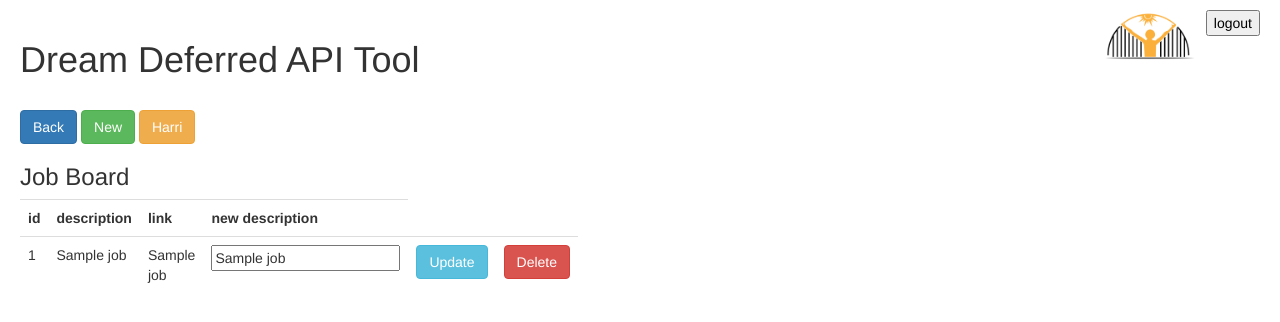
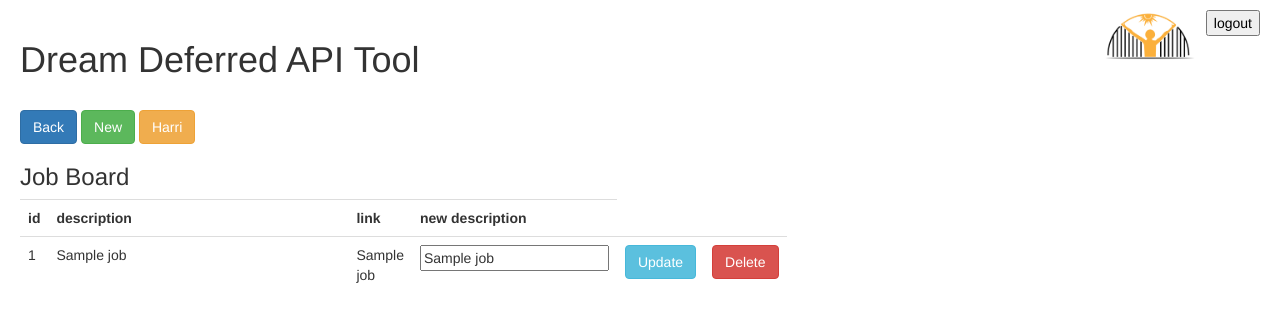
Before and after one commit to Alexico1969/dd_app_api, a Flask app: template templates/job_board.html in a window 1280 px wide. Shown: the top 322 px of the page. Run offline with Flask 2, Linux system fonts and the light colour scheme; the template is opened without the code that fills it: most values are stand-ins (such as "Sample title", 1, 10 or a date in 2020); some libraries are stand-ins or nearby versions.

Commit message:
some cosmetic changes

```diff
--- a/static/style.css
+++ b/static/style.css
@@ -64,3 +64,7 @@ a:hover{
 .container{
     margin-left: -10px;
 }
+
+.mw-300{
+    min-width: 300px;
+}
--- a/templates/job_board.html
+++ b/templates/job_board.html
@@ -11,11 +11,11 @@
     <form method="POST">
         <table class="table times_table"  width="400px">
             <tr><h3>Job Board</h3></tr>
-            <tr><th>id</th><th>description</th><th>link</th><th>new description</th></tr>
+            <tr><th>id</th><th width="200px" class="w-25 p-3">description</th><th>link</th><th>new description</th></tr>
             {% for job in jobs %}
 
             <tr>
-                <td>{{job[0]}}</td><td>{{job[1]}}</td><td>{{job[2]}}</td>
+                <td>{{job[0]}}</td><td class="w-25 p-3 mw-300">{{job[1]}}</td><td>{{job[2]}}</td>
 
                 <td>
                     <input type="text" name="input_{{job[0]}}" id="description" value="{{job[1]}}">
```
Also changed, not shown: database.db.
